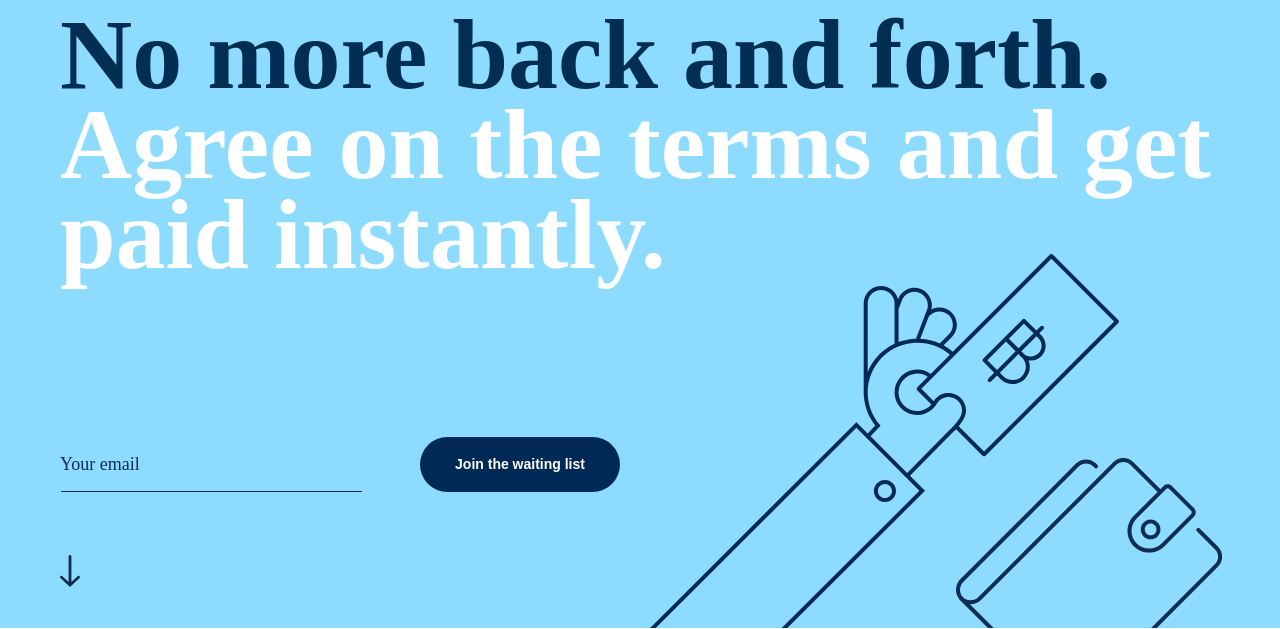
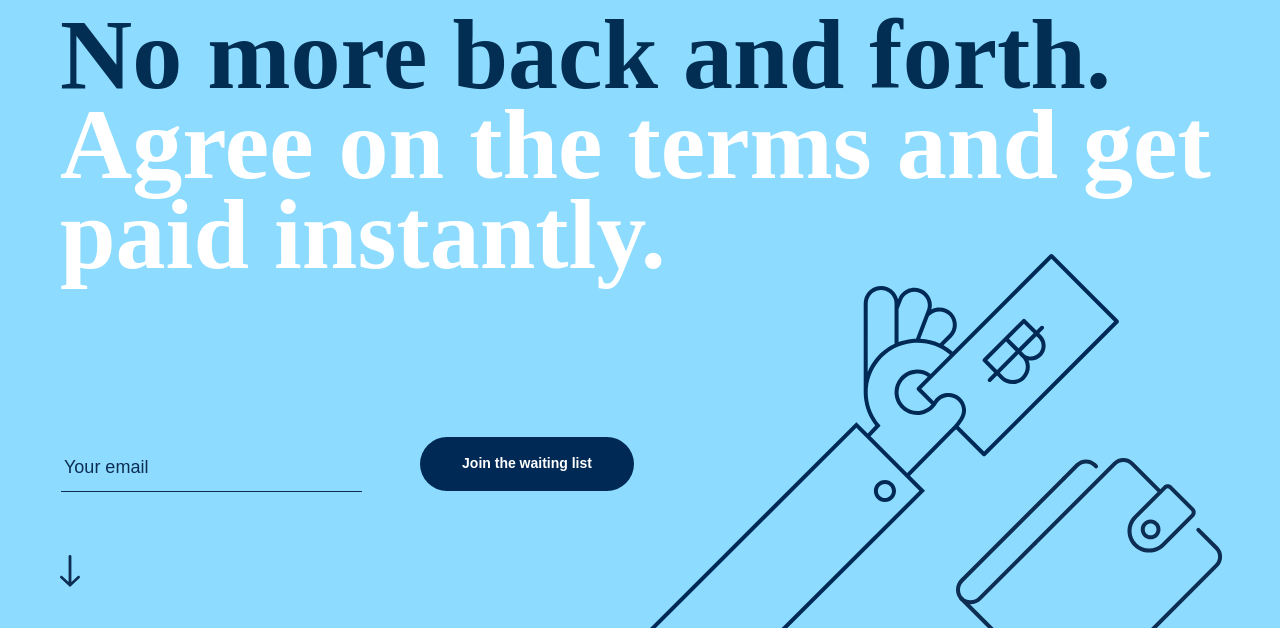
Before and after one commit to cesarisern/Tilda-site-test, a PHP site: page /New-landing.html in a window 1280 px wide. Shown: the part 210-839 px from the top of the page. Run offline with PHP 8.4, Linux system fonts and the light colour scheme; some libraries are stand-ins or nearby versions; some web fonts are replaced.

Commit message:
Main form styles

```diff
--- a/New-landing.html
+++ b/New-landing.html
@@ -367,12 +367,12 @@
           <div class='t396__elem tn-elem tn-elem__591795941530803082094' data-elem-id='1530803082094' data-elem-type='button' data-field-top-value="647" data-field-top-res-960-value="647" data-field-top-res-320-value="447" data-field-left-value="380"
             data-field-left-res-960-value="370" data-field-left-res-320-value="10" data-field-height-value="55" data-field-height-res-320-value="55" data-field-width-value="200" data-field-width-res-320-value="300" data-field-axisy-value="top" data-field-axisx-value="left"
             data-field-container-value="grid" data-field-topunits-value="" data-field-leftunits-value="" data-field-heightunits-value="" data-field-widthunits-value="">
-            <div class='tn-atom'>Join the waiting list</div>
+            <button type="submit" class='tn-atom main-form-button'>Join the waiting list</button>
           </div>
           <div class='t396__elem tn-elem tn-elem__591795941530803146363' data-elem-id='1530803146363' data-elem-type='text' data-field-top-value="661" data-field-top-res-960-value="661" data-field-top-res-320-value="371" data-field-left-value="20" data-field-left-res-960-value="10"
             data-field-left-res-320-value="10" data-field-width-value="290" data-field-axisy-value="top" data-field-axisx-value="left" data-field-container-value="grid" data-field-topunits-value="" data-field-leftunits-value="" data-field-heightunits-value=""
             data-field-widthunits-value="">
-            <div class='tn-atom' field='tn_text_1530803146363'>Your email<br></div>
+            <input type="text" class='tn-atom main-form' placeholder="Your email" field='tn_text_1530803146363'></input>
           </div>
           <div class='t396__elem tn-elem tn-elem__591795941530803210771' data-elem-id='1530803210771' data-elem-type='shape' data-field-top-value="701" data-field-top-res-960-value="701" data-field-top-res-320-value="411" data-field-left-value="21" data-field-left-res-960-value="11"
             data-field-left-res-320-value="11" data-field-height-value="1" data-field-width-value="301" data-field-axisy-value="top" data-field-axisx-value="left" data-field-container-value="grid" data-field-topunits-value="" data-field-leftunits-value=""
--- a/css/tilda-blocks-2.12.css
+++ b/css/tilda-blocks-2.12.css
@@ -1,6 +1,23 @@
 .t-body {
   margin: 0;
   font-family: Customfont !important;
+}
+
+.main-form-button {
+  padding-top: 15px;
+  padding-bottom: 15px;
+}
+
+.main-form-button:hover {
+  opacity: 0.5;
+}
+
+.main-form {
+  background-color: #8DDCFF;
+}
+
+.main-form::placeholder {
+  color: #0D2E52;
 }
 
 #allrecords {
```
